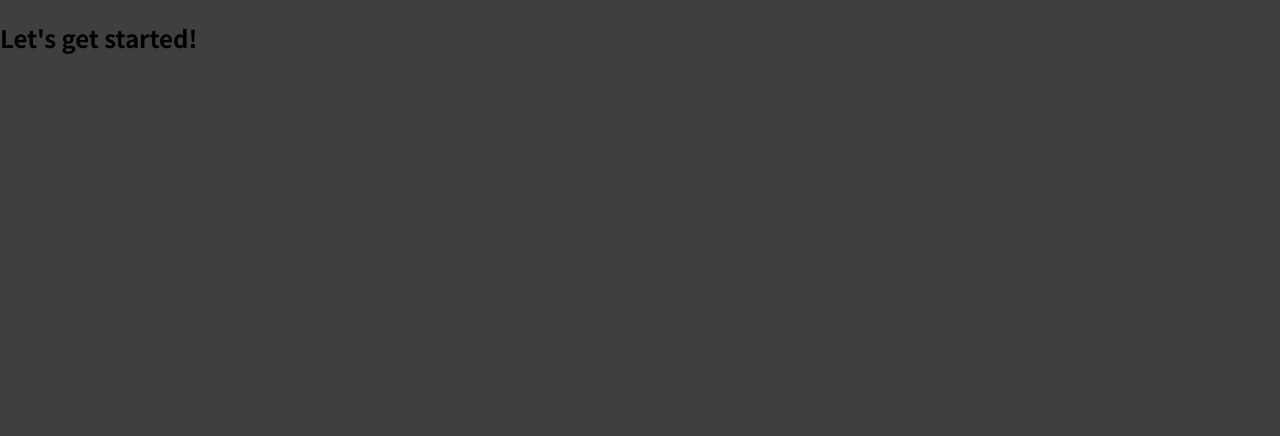
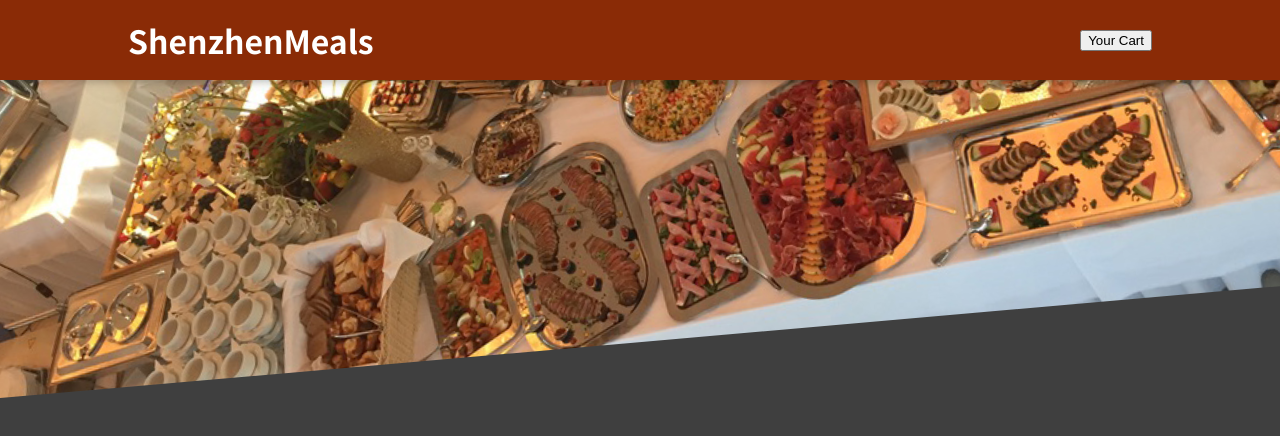
Before and after one commit to VictoriaSTo/food-order-app, a React (Create React App) app: page / in a window 1280 px wide. Shown: the top 436 px of the page. Built offline with nearby package versions, Linux system fonts and the light colour scheme.

Commit message:
created header component

```diff
--- a/src/App.js
+++ b/src/App.js
@@ -1,8 +1,11 @@
+import React from 'react';
+import Header from './components/Layout/Header'
+
 function App() {
   return (
-    <div>
-      <h2>Let's get started!</h2>
-    </div>
+    <React.Fragment>
+      <Header />
+    </React.Fragment>
   );
 }
 
--- /dev/null
+++ b/src/components/Layout/Header.js
@@ -0,0 +1,20 @@
+import React from "react";
+
+import classes from "./Header.module.css";
+import mealsImage from "../../assets/meals.jpeg";
+
+const Header = (props) => {
+  return (
+    <React.Fragment>
+      <header className={classes.header}>
+        <h1>ShenzhenMeals</h1>
+        <button>Your Cart</button>
+      </header>
+      <div className={classes['main-image']} >
+        <img src={mealsImage} alt="Meals on the table"/>
+      </div>
+    </React.Fragment>
+  )
+};
+
+export default Header;
--- /dev/null
+++ b/src/components/Layout/Header.module.css
@@ -0,0 +1,29 @@
+.header {
+  position: fixed;
+  top: 0;
+  left: 0;
+  width: 100%;
+  height: 5rem;
+  background-color: #8a2b06;
+  color: white;
+  display: flex;
+  justify-content: space-between;
+  align-items: center;
+  padding: 0 10%;
+  box-shadow: 0 2px 8px rgba(0, 0, 0, 0.25);
+  z-index: 10;
+}
+
+.main-image {
+  width: 100%;
+  height: 25rem;
+  z-index: 0;
+  overflow: hidden;
+}
+
+.main-image img {
+  width: 110%;
+  height: 100%;
+  object-fit: cover;
+  transform: rotateZ(-5deg) translateY(-4rem) translateX(-1rem);
+}
```
Also changed, not shown: src/assets/meals.jpeg (added), 1 other file (tests, documents, lock files or other folders).
